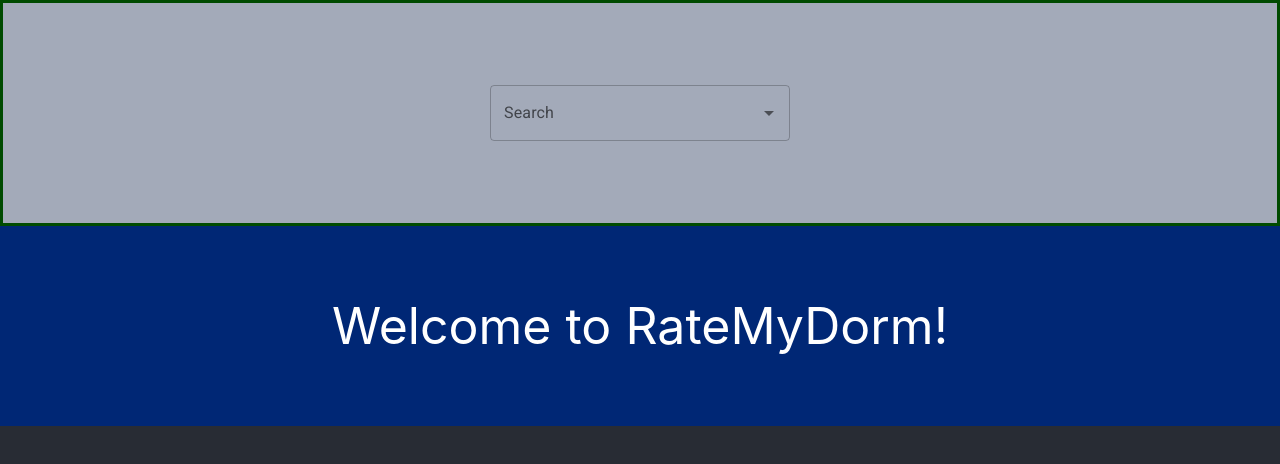
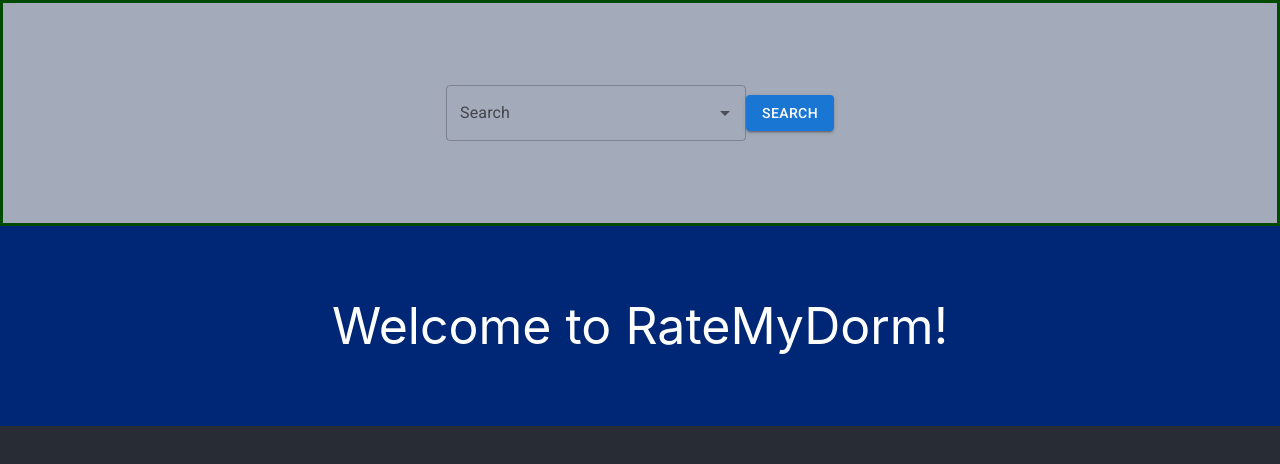
Before and after one commit to gboicheff/RateMyDorm, a React (Create React App) app in the folder client/: page /home in a window 1280 px wide. Shown: the top 464 px of the page. Built offline with nearby package versions, Linux system fonts and the light colour scheme; no server answers.

Commit message:
homepage with redirect

```diff
--- a/client/package.json
+++ b/client/package.json
@@ -19,7 +19,7 @@
     "react": "^17.0.2",
     "react-bootstrap": "^1.6.1",
     "react-dom": "^17.0.2",
-    "react-router-dom": "^5.3.0",
+    "react-router-dom": "^6.2.1",
     "react-scripts": "^5.0.0",
     "react-select": "^4.3.1",
     "web-vitals": "^1.1.2"
--- a/client/src/App.js
+++ b/client/src/App.js
@@ -1,7 +1,7 @@
 import logo from './logo.svg';
 import './App.css';
 import AddReview from './AddReview'
-import { BrowserRouter, Redirect, Route} from 'react-router-dom';
+import { BrowserRouter, Navigate, Route, Routes} from 'react-router-dom';
 import Login from "./pages/Login"
 import Signup from "./pages/Signup"
 import Account from "./pages/Account"
@@ -26,26 +26,28 @@
   return (
     <div className="App">
       <BrowserRouter>
+      <Routes>
                 <Route path="/" exact>
 
                 </Route>
-                <Route path="/login" exact>
-                    <Login account = {account}/>
+                <Route path="/login" element={
+                    <Login account = {account}/>}>
                 </Route>
-                <Route path="/account" exact>
-                      <Account account = {account}/>
+                <Route path="/account" element={
+                      <Account account = {account}/>}>
                 </Route>
-                <Route path="/signup" exact>
-                    <Signup account = {account}/>
+                <Route path="/signup" element={
+                    <Signup account = {account}/>}>
                 </Route>
 
-                <Route path="/home" exact>
-                    <Home />
+                <Route path="/home" element={
+                    <Home />}>
                 </Route>
 
-                <Route path = "/postreview" exact>
-                  <AddReview dormid={123} dormname={"Trusler Hall"}/>
+                <Route path = "/postreview" element={
+                  <AddReview dormid={123} dormname={"Trusler Hall"}/>}>
                 </Route>
+                </Routes>
       </BrowserRouter>
     </div>
   );
--- a/client/src/Home.js
+++ b/client/src/Home.js
@@ -3,11 +3,31 @@
 import React, { useEffect, useState } from "react";
 import Autocomplete from '@mui/material/Autocomplete';
 import axios from 'axios';
+import Button from '@mui/material/Button';
+import {useNavigate, Navigate} from 'react-router-dom'
 
 
 function Home() {
+  const navigate = useNavigate();
+  const searchButton = (e) => {
+    dorms.map(dormms => {
+      console.log(dormms.name);
+      console.log(value);
+      if (dormms.name === value)
+      var object = {};
+      object.name = dormms.name;
+      object.coordinates = dormms.coordinates;
+      object._id = dormms._id;
+      object.college = dormms.college
+      setSearchEnter(object);
+      navigate('/DormInfo', {state: object});
+      return object;
+    })
+  }
+
+
   const [value, setValue] = useState("");
-  const [searchEnter, setSearchEnter] = useState("");
+  const [searchEnter, setSearchEnter] = useState();
 
   const [dorms, setDorms] = useState([]);
   const [dormNames, setDormNames] = useState([]);
@@ -33,16 +53,25 @@
     <div>
       <div className="Home">
       <Autocomplete
+      value={value}
+      onChange={(event, newValue) => {
+        setValue(newValue);
+      }}
       disablePortal
       id="autocompleteSearch"
       options={dorms.map((dormss) => ( dormss.name))}
       sx={{ width: 300 }}
       renderInput={(params) =>
-        <TextField {...params} label="Search" onChange={(e) => setValue(e.target.value)}
-      value={value}
+        <TextField {...params} label="Search"
         />
         }/>
       <div>
+          <Button
+            variant = "contained"
+            onClick={searchButton}
+          >
+            Search
+        </Button>
       </div>
       </div>
       <div className="FrontPageTitle">
--- a/client/src/pages/Login.js
+++ b/client/src/pages/Login.js
@@ -13,7 +13,7 @@
 import { createTheme, ThemeProvider } from '@mui/material/styles';
 import axios from 'axios';
 import React, { useEffect, useState } from 'react';
-import { Redirect } from 'react-router-dom';
+import { Navigate } from 'react-router-dom';
 
 function Login(props) {
 
@@ -108,7 +108,7 @@
         )
     }
     else {
-        return <Redirect to="/"/>
+        return <Navigate to="/"/>
     }
 
 }
--- a/client/src/pages/Signup.js
+++ b/client/src/pages/Signup.js
@@ -13,7 +13,7 @@
 import { createTheme, ThemeProvider } from '@mui/material/styles';
 import axios from 'axios';
 import React, { useEffect, useState } from 'react';
-import { Redirect } from 'react-router-dom';
+import { Navigate } from 'react-router-dom';
 
 function Signup(props) {
 
@@ -105,7 +105,7 @@
         )
     }
     else {
-        return <Redirect to="/"/>
+        return <Navigate to="/"/>
     }
 
 }
```
